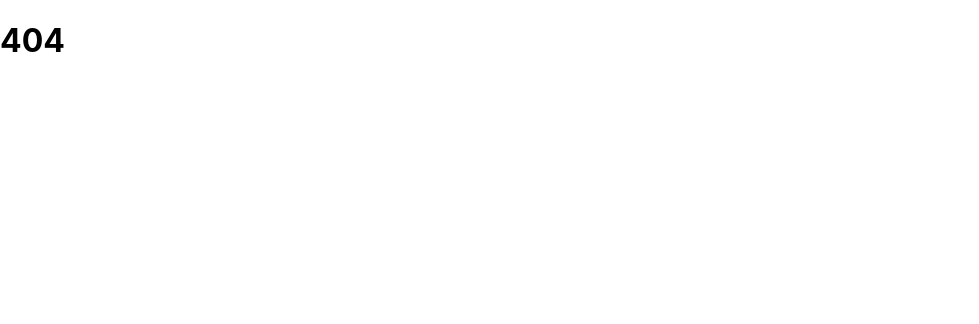
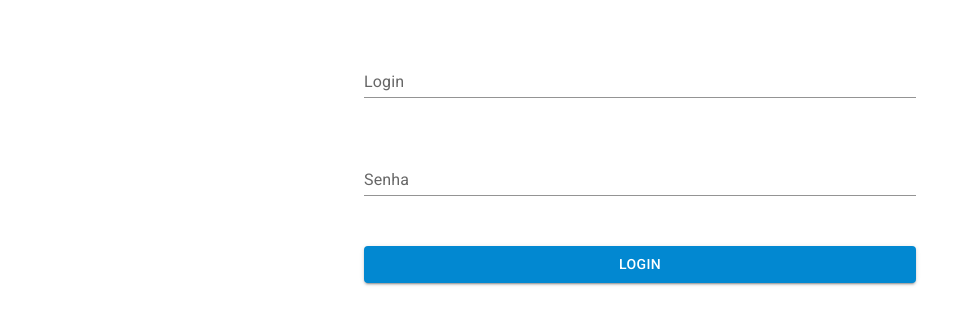
Before and after one commit to pitfritsch/grupo-estudos-react, a React (Create React App) app: page /login in a window 1280 px wide. Shown: the top 324 px of the page, without its empty margins (0-979 px from the left). Built offline with nearby package versions, Linux system fonts and the light colour scheme.

Commit message:
adicionando material ui

```diff
--- a/public/index.html
+++ b/public/index.html
@@ -15,6 +15,14 @@
       user's mobile device or desktop. See https://developers.google.com/web/fundamentals/web-app-manifest/
     -->
     <link rel="manifest" href="%PUBLIC_URL%/manifest.json" />
+    <link
+      rel="stylesheet"
+      href="https://fonts.googleapis.com/css?family=Roboto:300,400,500,700&display=swap"
+    />
+    <link
+      rel="stylesheet"
+      href="https://fonts.googleapis.com/icon?family=Material+Icons"
+    />
     <!--
       Notice the use of %PUBLIC_URL% in the tags above.
       It will be replaced with the URL of the `public` folder during the build.
--- a/src/App.jsx
+++ b/src/App.jsx
@@ -6,6 +6,7 @@ import useToggle from './hooks/useToggle';
 import Clientes from './pages/Clientes';
 import Dashboard from './pages/Dashboard';
 import HomePage from './pages/HomePage';
+import Login from './pages/Login';
 import Projetos from './pages/Projetos';
 import Sobre from './pages/Sobre';
 
@@ -22,6 +23,9 @@ function App() {
         <Switch>
           <Route path="/" exact >
             <HomePage />
+          </Route>
+          <Route path="/login" >
+            <Login />
           </Route>
           <Route path="/projetos/:idProjeto" component={Projetos} />
           <Route path='/sobre'>
--- a/src/components/functional/Navbar.jsx
+++ b/src/components/functional/Navbar.jsx
@@ -20,6 +20,8 @@ export default function Navbar() {
       <br />
       <Link to='/clientes'>Clientes</Link>
       <br />
+      <Link to='/login'>Pagina de login</Link>
+      <br />
       <Link to='/dashboard'>Dashboard</Link>
       <br />
       <a href="/sobre">sobre</a>  {/* recarrega */}
--- a/src/pages/HomePage.jsx
+++ b/src/pages/HomePage.jsx
@@ -3,6 +3,14 @@ import { useHistory } from 'react-router'
 import { ThemeContext } from '../App'
 import Navbar from '../components/functional/Navbar'
 import useAuth from '../hooks/useAuth'
+import { Button } from '@mui/material';
+import { withStyles } from '@mui/styles'
+
+const BotaoCustomizado = withStyles({
+  root: {
+    backgroundColor: 'purple'
+  }
+})(props => <Button {...props} />)
 
 export default function HomePage() {
   const { entrar, sair } = useAuth()
@@ -23,10 +31,10 @@ export default function HomePage() {
       color: isDarkTheme ? 'white' : 'black'
     }}>
       <Navbar />
-      <button onClick={login}>Login</button>
+      <Button variant='contained' color='error' onClick={login}>Login</Button>
       <br />
-      <button onClick={entrar}>Entrar</button>
-      <button onClick={sair}>Sair</button>
+      <Button variant='outlined' onClick={entrar}>Entrar</Button>
+      <BotaoCustomizado onClick={sair}>Sair</BotaoCustomizado>
       <br />
       <br />
       <h1>Texto teste</h1>
--- /dev/null
+++ b/src/pages/Login.tsx
@@ -0,0 +1,37 @@
+import { Button, Container, Stack, TextField } from '@mui/material'
+import React from 'react'
+import useAuth from '../hooks/useAuth'
+import { useHistory } from 'react-router'
+
+export default function Login() {
+  const { entrar } = useAuth()
+  const history = useHistory()
+
+  function login() {
+    entrar()
+    history.push("/dashboard")
+  }
+
+  return (
+    <Container fixed maxWidth='sm'>
+      <Stack marginTop='50px' sx={{ gap: '50px' }} >
+        <TextField
+          label="Login"
+          variant="standard"
+        />
+        <TextField
+          label="Senha"
+          variant="standard"
+          type='password'
+        />
+        <Button
+          variant='contained'
+          color='info'
+          onClick={login}
+        >
+          Login
+        </Button>
+      </Stack>
+    </Container>
+  )
+}
```
Also changed, not shown: package.json (+8 -0 lines), 1 other file (tests, documents, lock files or other folders).
